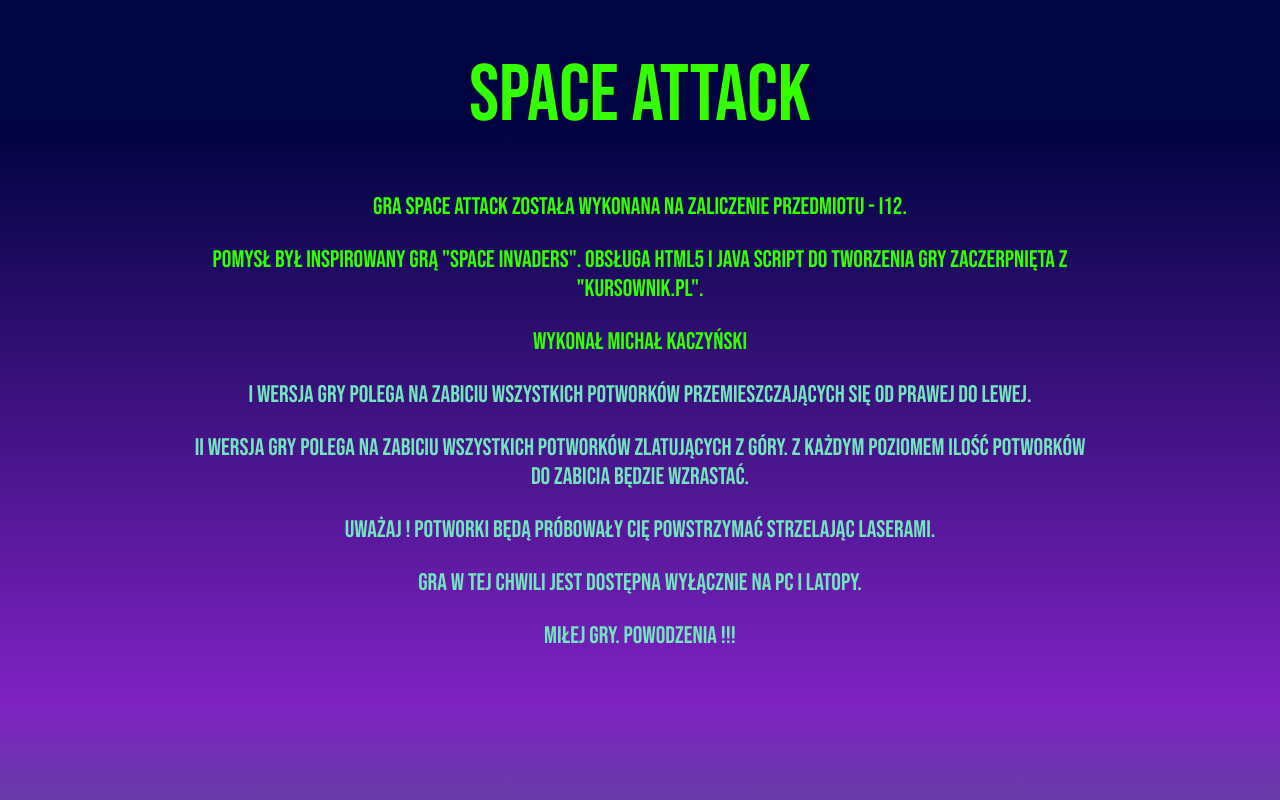
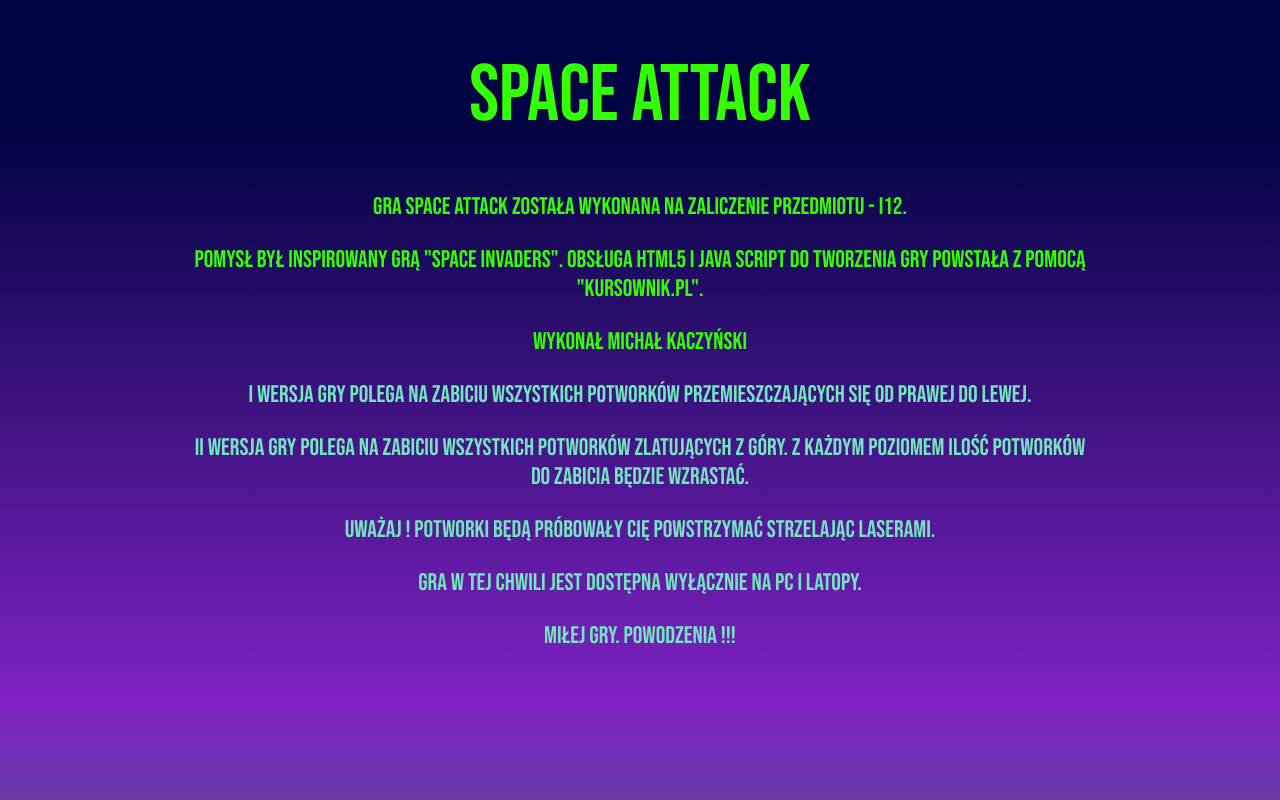
Before and after one commit to Michal-20/Michal-20.github.io, a plain HTML site: page Menu/Menu.html in a window 1280 px wide. Shown: the top 800 px of the page. Drawn offline with Linux system fonts and the light colour scheme.

Commit message:
Update Menu.html

```diff
--- a/Menu/Menu.html
+++ b/Menu/Menu.html
@@ -16,7 +16,7 @@
 			</div>
 			<div id="content">
 				<p> Gra Space Attack została wykonana na zaliczenie przedmiotu - I12.</p>
-				<p>	Pomysł był inspirowany grą "Space invaders". Obsługa html5 i java script do tworzenia gry zaczerpnięta z "Kursownik.pl".</p>
+				<p>	Pomysł był inspirowany grą "Space invaders". Obsługa html5 i java script do tworzenia gry powstała z pomocą "Kursownik.pl".</p>
 				<p>	Wykonał Michał Kaczyński</p>
 				<p class="quest">I wersja gry polega na zabiciu wszystkich potworków przemieszczających się od prawej do lewej.</p>
 				<p class="quest">II wersja gry polega na zabiciu wszystkich potworków zlatujących z góry. Z każdym poziomem ilość potworków do zabicia będzie wzrastać.</p>
```
